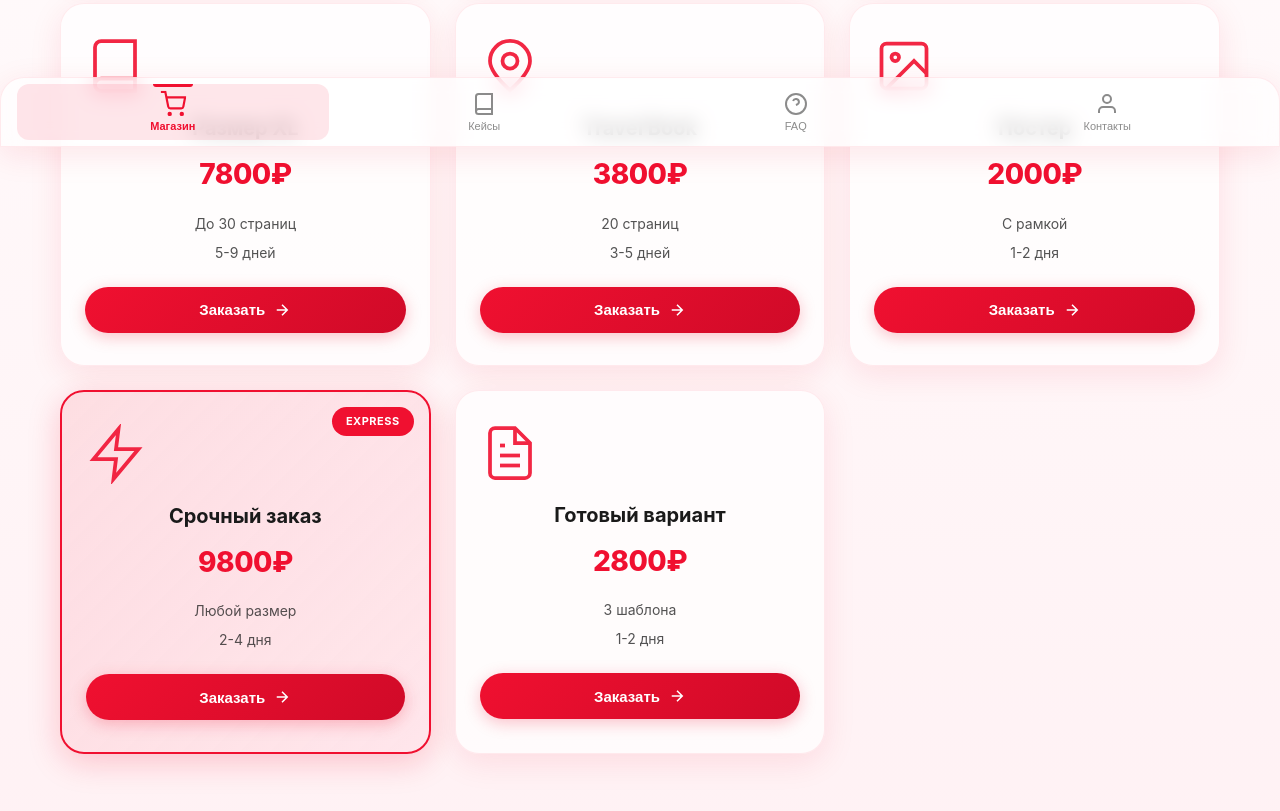
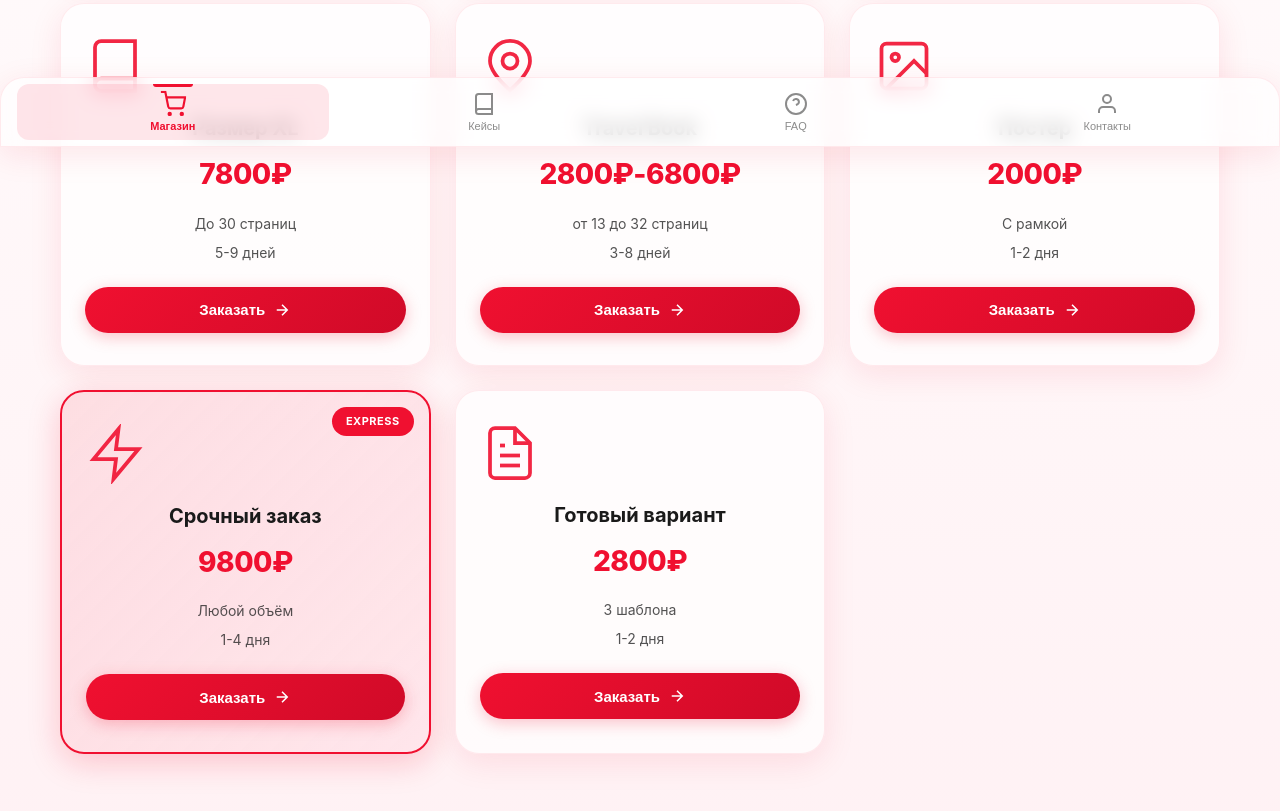
Before and after one commit to 24vasilekk/aadesign, a website: page index.html in a window 1280 px wide. Shown: the part 653-1464 px from the top of the page. Drawn offline with Linux system fonts and the light colour scheme.

Commit message:
Update index.html цены исправили

```diff
--- a/index.html
+++ b/index.html
@@ -134,10 +134,10 @@
                         </svg>
                     </div>
                     <div class="card-title">Travel Book</div>
-                    <div class="card-price">3800₽</div>
+                    <div class="card-price">2800₽-6800₽</div>
                     <div class="card-details">
-                        <div class="detail-item">20 страниц</div>
-                        <div class="detail-item">3-5 дней</div>
+                        <div class="detail-item">от 13 до 32 страниц</div>
+                        <div class="detail-item">3-8 дней</div>
                     </div>
                     <button class="order-btn glass-btn">
                         <span>Заказать</span>
@@ -181,8 +181,8 @@
                     <div class="card-title">Срочный заказ</div>
                     <div class="card-price">9800₽</div>
                     <div class="card-details">
-                        <div class="detail-item">Любой размер</div>
-                        <div class="detail-item">2-4 дня</div>
+                        <div class="detail-item">Любой объём</div>
+                        <div class="detail-item">1-4 дня</div>
                     </div>
                     <button class="order-btn glass-btn">
                         <span>Заказать</span>
```
